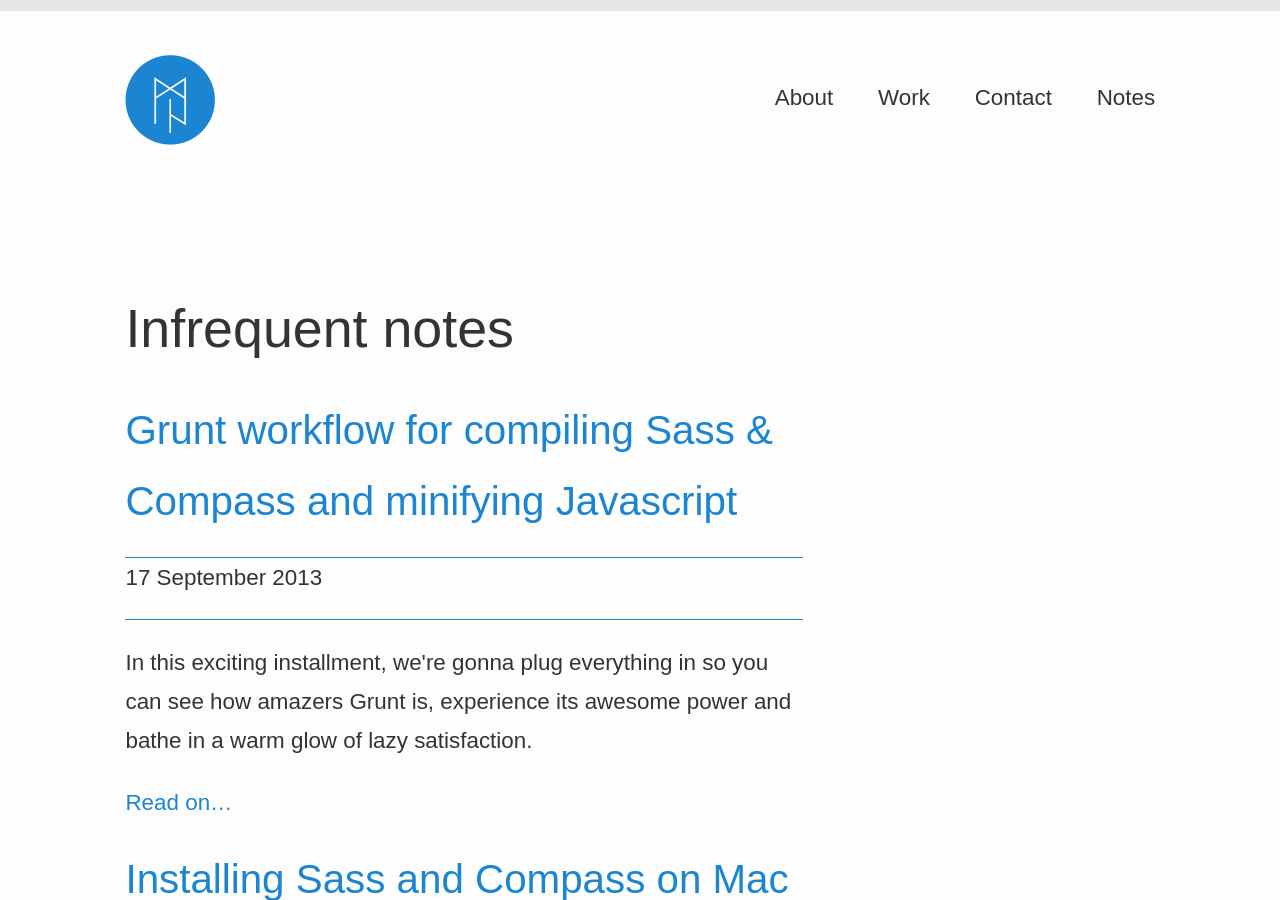
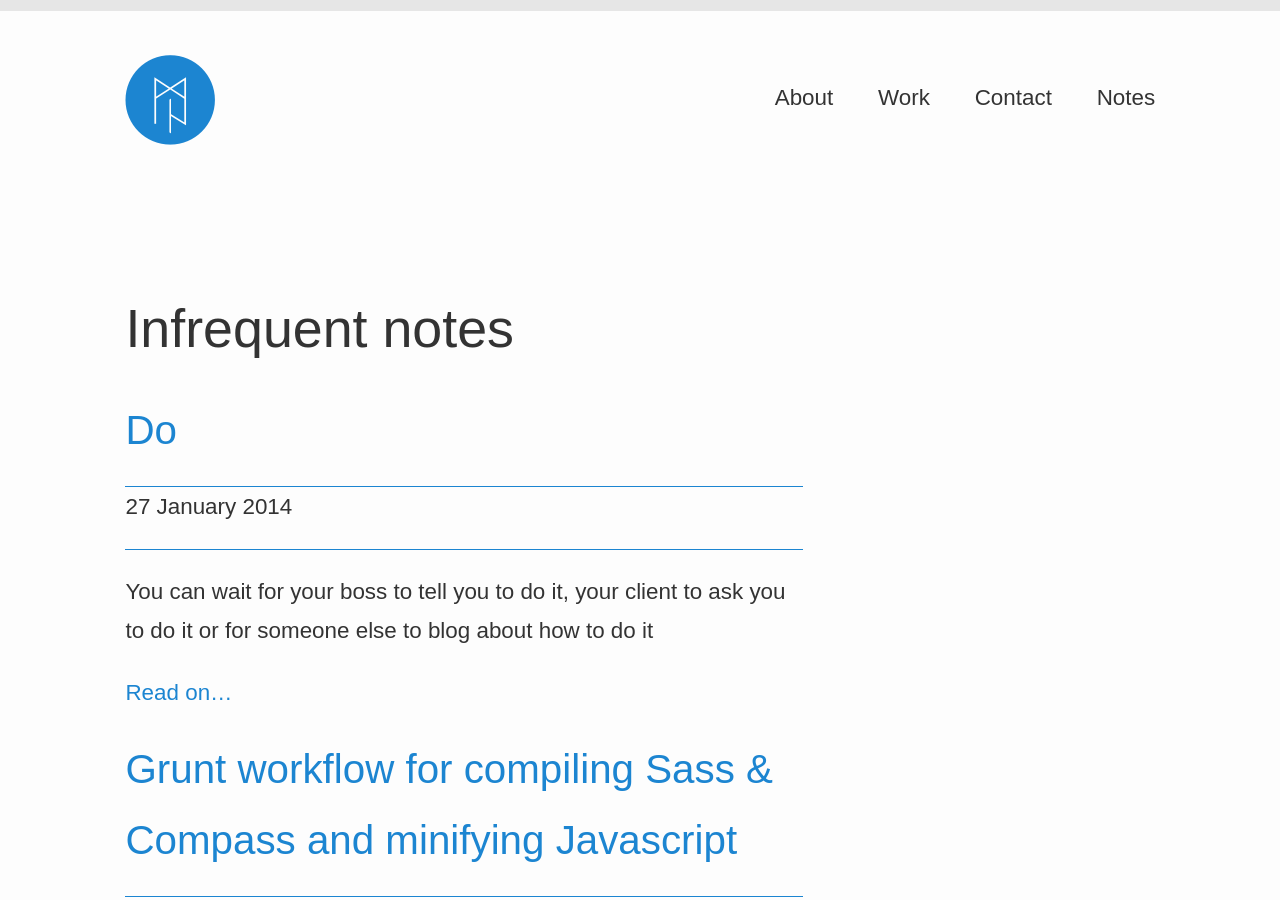
Before and after one commit to matthewbeta/matthew-jackson.com, a Jekyll site: the page built from notes/index.html, in a window 1280 px wide and 900 px high. Built offline with Jekyll 4.4.1, drawn with Linux system fonts in a browser that asks for light colours.

Commit message:
New post: Do

```diff
--- /dev/null
+++ b/_posts/2014-01-27-do.md
@@ -0,0 +1,15 @@
+---
+layout: post__content
+title:  "Do"
+categories: opinions, thoughts
+excerpt: You can wait for your boss to tell you to do it, your client to ask you to do it or for someone else to blog about how to do it
+snippet: You can wait for your boss to tell you to do it
+tags: Do
+published: true
+---
+
+<p class="drop-cap">You can wait for your boss to tell you to do it, your client to ask you to do it or for someone else to blog about how to do it</p>
+
+Sometimes you just have to do it.
+
+<a href="http://twitter.com/matthewbeta" class="signature">@matthewbeta</a>
```
Also changed, not shown: _posts/post-template.md (+4 -6 lines), 1 other file.
